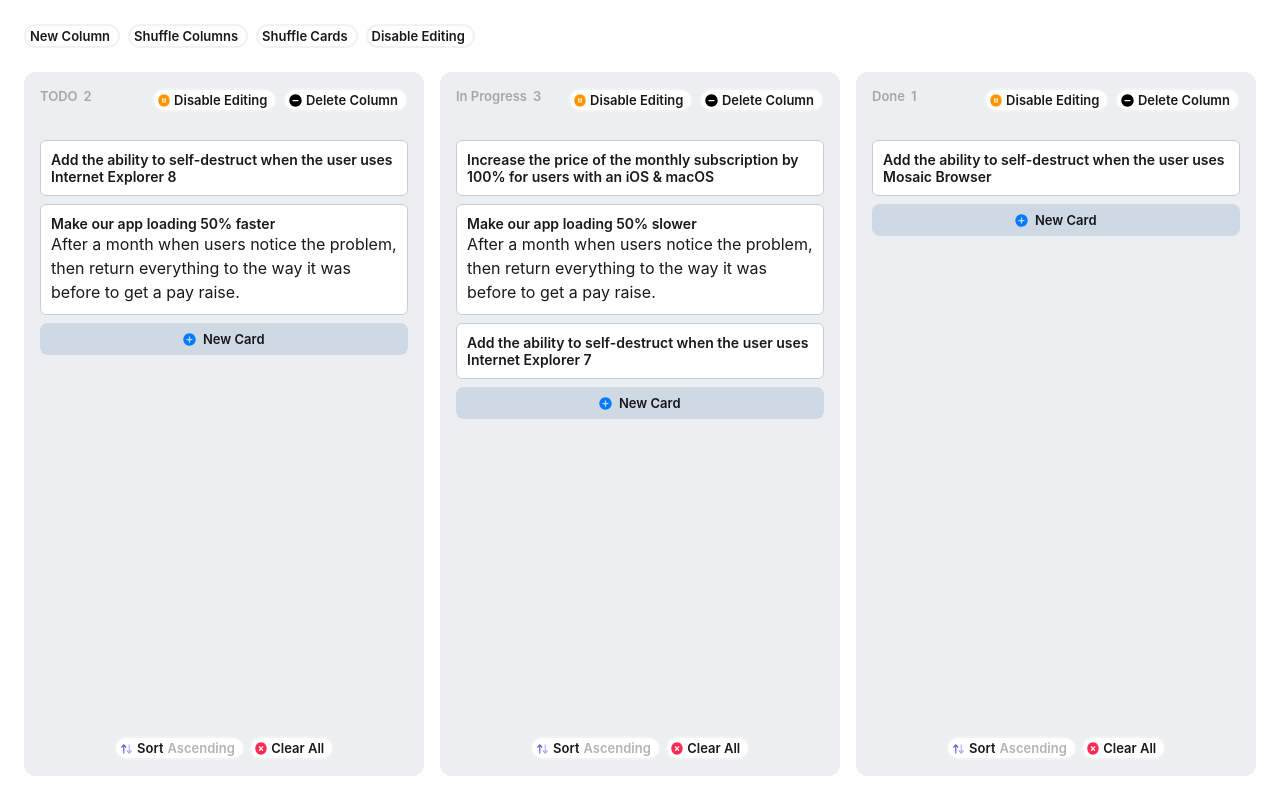
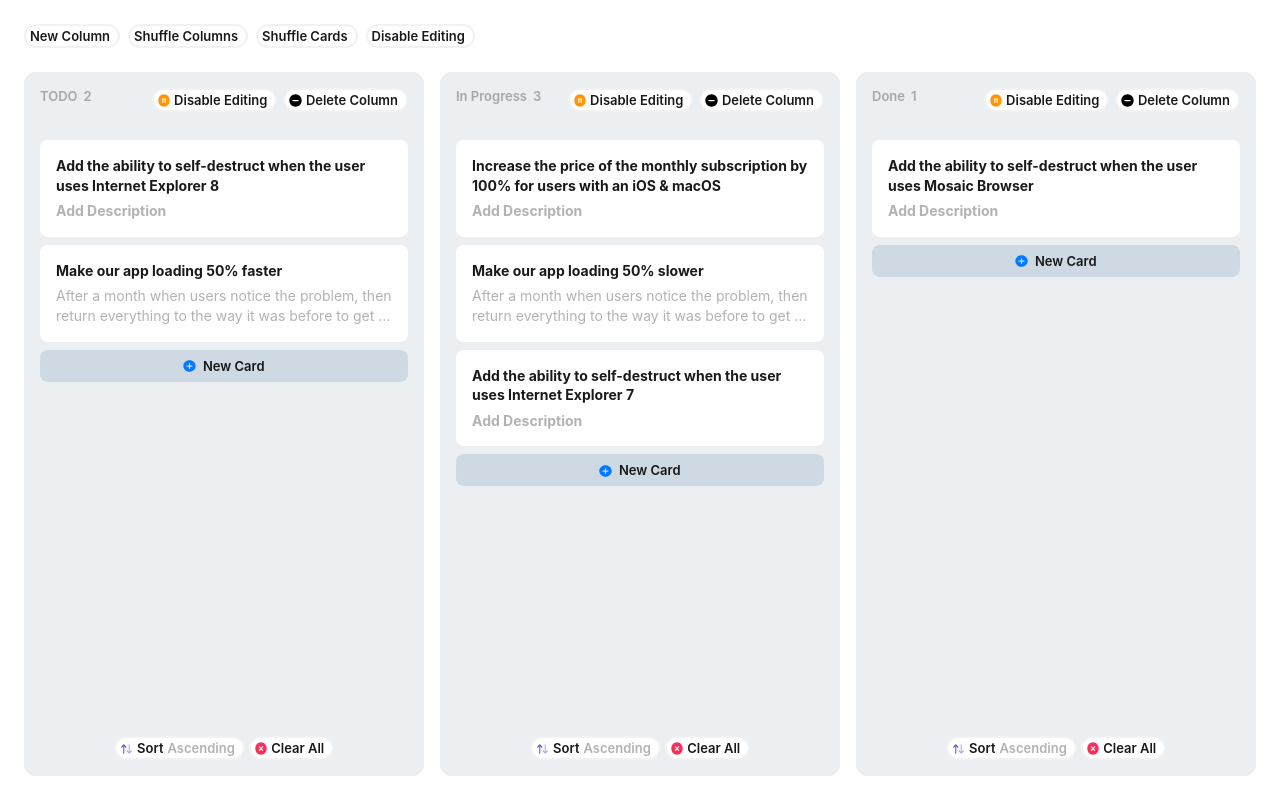
Before and after one commit to MrPinacolada/brbTest, a Vue app: page / in a window 1280 px wide. Built offline with nearby package versions, Linux system fonts and the light colour scheme; the HTML template or start-up script is replaced by a standard one.

Commit message:
deal with cards

```diff
--- a/src/components/BoardCard.vue
+++ b/src/components/BoardCard.vue
@@ -1,24 +1,40 @@
 <template>
   <div
     class="board-card"
-    :class="{ dragging: isDragging }"
-    :draggable="true"
-    @dragstart="handleDragStart"
-    @dragend="handleDragEnd"
-    @contextmenu.prevent="emitRemoveCard"
+    :class="{
+      'board-card--dragging': isDragging,
+      'board-card--truncated': !isEditing,
+      'board-card--disabled': props.disabled,
+    }"
+    :draggable="!props.disabled"
+    @dragstart="!props.disabled && handleDragStart()"
+    @dragend="!props.disabled && handleDragEnd()"
+    @contextmenu.prevent="!props.disabled && emitRemoveCard()"
     @dblclick="startEditing"
   >
+    <Transition name="fade-slide" mode="out-in">
       <template v-if="!isEditing">
-      <p class="text-bold text-black-base text-body-1">
+        <div class="board-card__content" key="view">
+          <p class="board-card__title">
             {{ card.title || "Untitled Card" }}
           </p>
-      <p v-if="card.description">{{ card.description }}</p>
+          <p v-if="card.description" class="board-card__description">
+            {{ card.description }}
+          </p>
+          <p
+            v-else
+            class="board-card__description board-card__description--empty"
+          >
+            Add Description
+          </p>
+        </div>
       </template>
 
       <template v-else>
-      <div class="editable-fields">
+        <div class="board-card__edit" key="edit">
+          <div class="board-card__editable-fields">
             <div
-          class="editable text-bold text-black-base text-body-1"
+              class="board-card__editable board-card__title"
               :contenteditable="!props.disabled"
               ref="titleRef"
               @input="onInput"
@@ -27,7 +43,7 @@
               {{ editedTitle }}
             </div>
             <div
-          class="editable text-bold text-black-base text-body-1"
+              class="board-card__editable board-card__description"
               :contenteditable="!props.disabled"
               ref="descRef"
               @input="onInput"
@@ -36,11 +52,13 @@
               {{ editedDesc }}
             </div>
           </div>
-      <div class="actions">
+          <div class="board-card__actions">
             <button @click="save" :disabled="!hasChanges">Save Changes</button>
             <button @click="cancel">Cancel</button>
           </div>
+        </div>
       </template>
+    </Transition>
   </div>
 </template>
 
@@ -123,14 +141,21 @@ const handleDragEnd = () => {
 <style scoped lang="scss">
 .board-card {
   background: white;
-  border: 1px solid #ccc;
-  border-radius: 6px;
-  padding: 10px;
+  border-radius: 8px;
+  padding: 16px;
   cursor: grab;
+  user-select: none;
   transition: box-shadow 0.2s;
-  user-select: none;
+  overflow: hidden;
+  position: relative;
 
-  &.dragging {
+  &--disabled {
+    opacity: 0.5;
+    pointer-events: none;
+    cursor: not-allowed;
+  }
+
+  &--dragging {
     opacity: 0.5;
     box-shadow: 0 0 10px rgba(0, 0, 0, 0.2);
   }
@@ -139,17 +164,48 @@ const handleDragEnd = () => {
     background: #f9f9f9;
   }
 
-  .editable-fields {
+  &--truncated {
+    .board-card__title,
+    .board-card__description {
+      overflow: hidden;
+      text-overflow: ellipsis;
+      display: -webkit-box;
+      -webkit-box-orient: vertical;
+      -webkit-line-clamp: 2;
+      max-height: 100px;
+    }
+  }
+
+  &__title {
+    font-weight: bold;
+    font-size: 14px;
+    color: var(--black-base);
+    line-height: 1.4;
+  }
+
+  &__description {
+    margin-top: 6px;
+    font-size: 14px;
+    line-height: 1.4;
+    color: var(--gray-3);
+
+    &--empty {
+      font-weight: bold;
+    }
+  }
+
+  &__editable-fields {
     display: flex;
     flex-direction: column;
     gap: 6px;
   }
 
-  .editable {
+  &__editable {
     border: 1px solid #ddd;
     padding: 6px;
     border-radius: 4px;
     min-height: 24px;
+    background: #fff;
 
     &:focus {
       outline: none;
@@ -157,7 +213,7 @@ const handleDragEnd = () => {
     }
   }
 
-  .actions {
+  &__actions {
     display: flex;
     gap: 8px;
     margin-top: 8px;
@@ -168,4 +224,15 @@ const handleDragEnd = () => {
     }
   }
 }
+
+.fade-slide-enter-active,
+.fade-slide-leave-active {
+  transition: all 0.2s ease;
+}
+
+.fade-slide-enter-from,
+.fade-slide-leave-to {
+  opacity: 0;
+  transform: translateY(4px);
+}
 </style>
```
Lines whose indentation alone changed are shown as unchanged.
